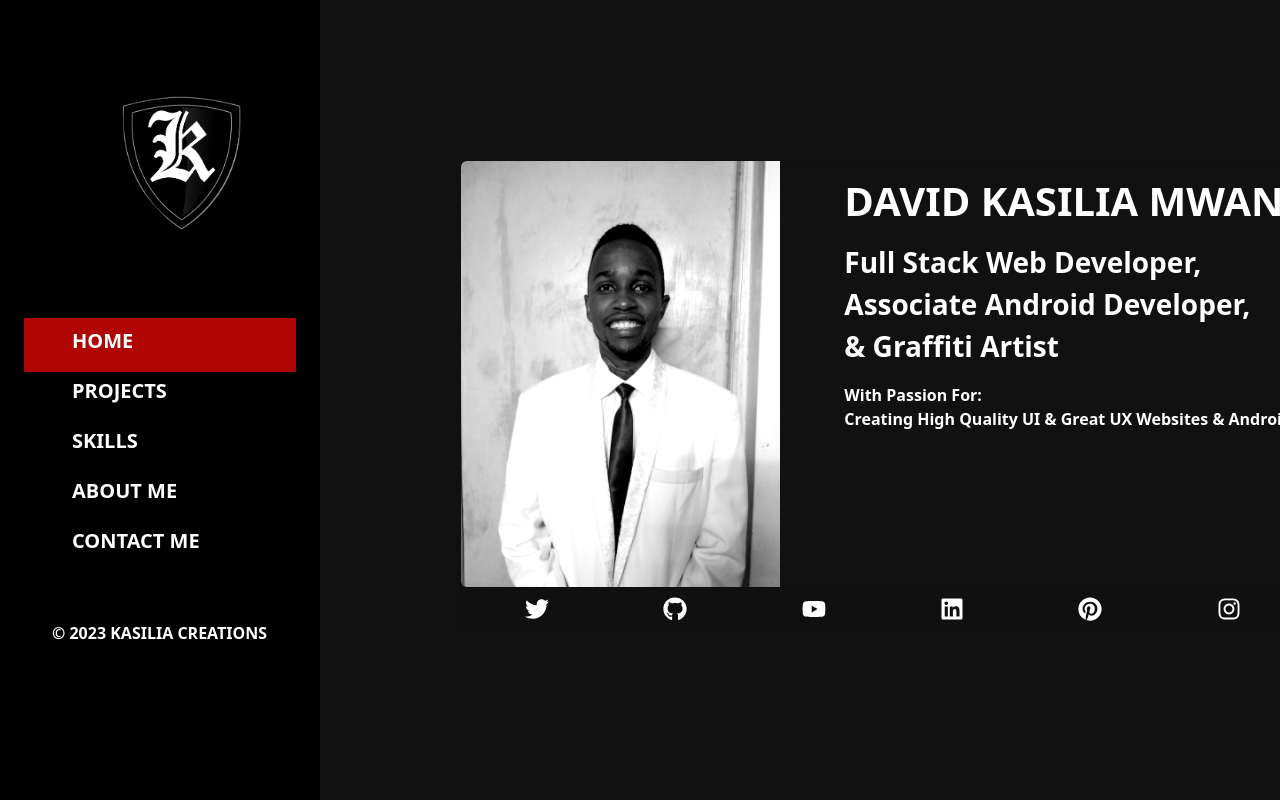
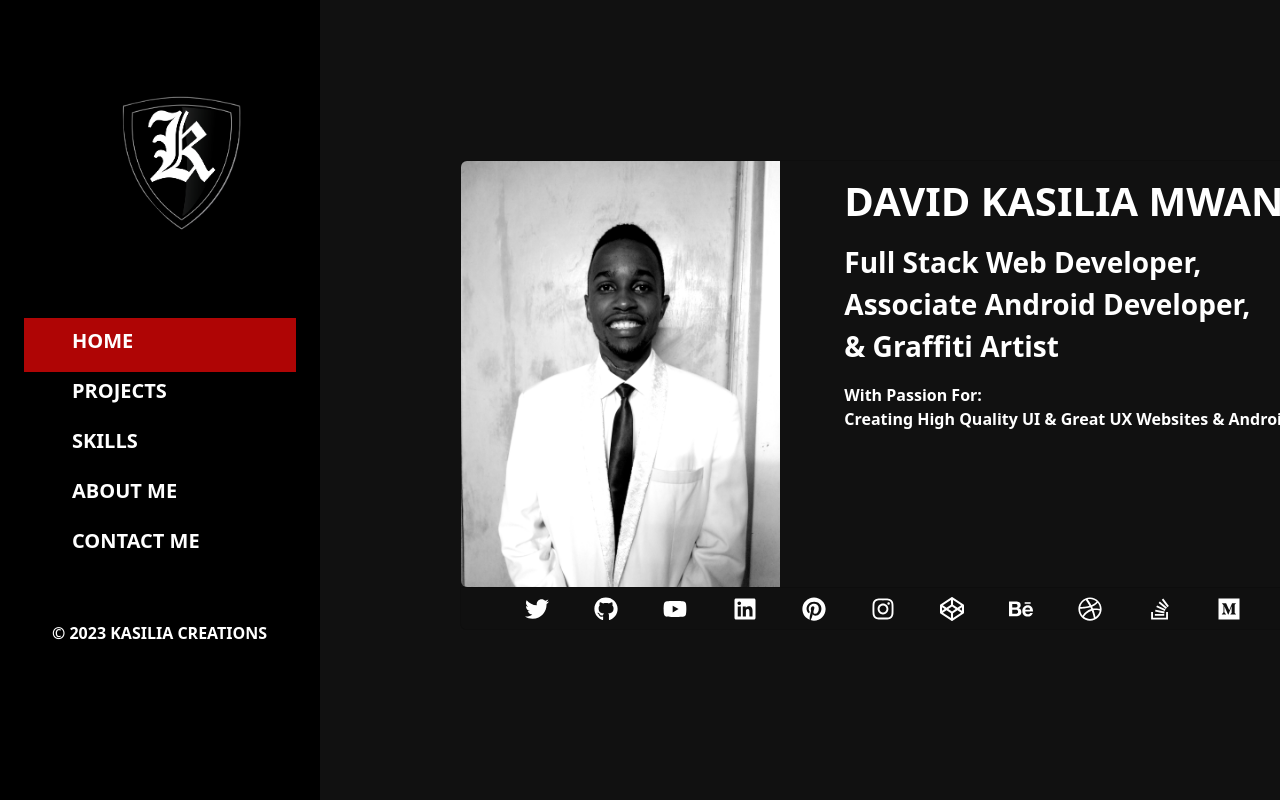
Before and after one commit to David-Kasilia/my-portfolio-react, a React (Create React App) app: page / in a window 1280 px wide. Shown: the top 800 px of the page. Built offline with nearby package versions, Linux system fonts and the light colour scheme.

Commit message:
Completed the profile links

```diff
--- a/src/components/HomePage/HomePage.js
+++ b/src/components/HomePage/HomePage.js
@@ -1,6 +1,7 @@
 import React from 'react';
 import {
-  FaTwitter, FaGithub, FaPinterest, FaYoutube, FaLinkedin, FaInstagram,
+  FaTwitter, FaGithub, FaPinterest, FaYoutube, FaLinkedin, FaInstagram, FaCodepen,
+  FaDribbble, FaStackOverflow, FaBehance, FaMedium, FaDev,
 } from 'react-icons/fa';
 import Image from '../../assets/images/myImage.jpg';
 
@@ -32,23 +33,41 @@ const HomePage = () => (
         </div>
         <div className="card-footer text-muted">
           <div className="d-flex me-5 ms-5">
-            <a href="/socials" className="list-group-item list-group-item-action">
+            <a href="https://twitter.com/davidkasilia" className="list-group-item list-group-item-action">
               <FaTwitter className="fa-brands text-white fs-4" />
             </a>
-            <a href="/socials" className="list-group-item list-group-item-action">
+            <a href="https://github.com/David-Kasilia" className="list-group-item list-group-item-action">
               <FaGithub className="fa-brands text-white fs-4" />
             </a>
-            <a href="/socials" className="list-group-item list-group-item-action">
+            <a href="https://www.youtube.com/@kasiliacreations" className="list-group-item list-group-item-action">
               <FaYoutube className="fa-brands text-white fs-4" />
             </a>
-            <a href="/socials" className="list-group-item list-group-item-action">
+            <a href="https://linkedin.com/in/david-kasilia" className="list-group-item list-group-item-action">
               <FaLinkedin className="fa-brands text-white fs-4" />
             </a>
-            <a href="/socials" className="list-group-item list-group-item-action">
+            <a href="https://www.pinterest.com/David_Kasilia/" className="list-group-item list-group-item-action">
               <FaPinterest className="fa-brands text-white fs-4" />
             </a>
-            <a href="/socials" className="list-group-item list-group-item-action">
+            <a href="https://instagram.com/@kasiliadavid" className="list-group-item list-group-item-action">
               <FaInstagram className="fa-brands text-white fs-4" />
+            </a>
+            <a href="https://codepen.io/@videlishious" className="list-group-item list-group-item-action">
+              <FaCodepen className="fa-brands text-white fs-4" />
+            </a>
+            <a href="https://www.behance.net/davidkasilia" className="list-group-item list-group-item-action">
+              <FaBehance className="fa-brands text-white fs-4" />
+            </a>
+            <a href="https://dribbble.com/david%20kasilia" className="list-group-item list-group-item-action">
+              <FaDribbble className="fa-brands text-white fs-4" />
+            </a>
+            <a href="https://stackoverflow.com/users/15810668" className="list-group-item list-group-item-action">
+              <FaStackOverflow className="fa-brands text-white fs-4" />
+            </a>
+            <a href="https://medium.com/@davidkasilia001" className="list-group-item list-group-item-action">
+              <FaMedium className="fa-brands text-white fs-4" />
+            </a>
+            <a href="https://dev.to/@davidkasilia" className="list-group-item list-group-item-action">
+              <FaDev className="fa-brands text-white fs-4" />
             </a>
           </div>
         </div>
```
